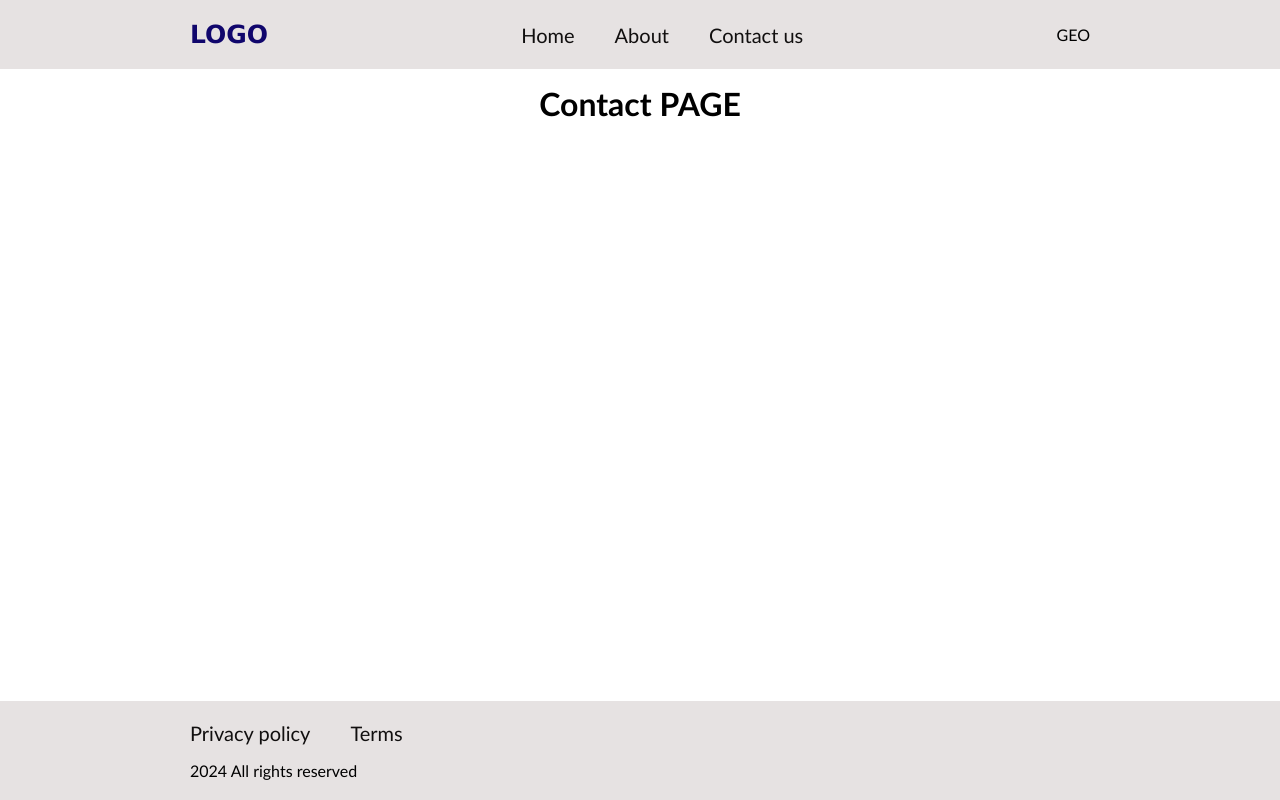
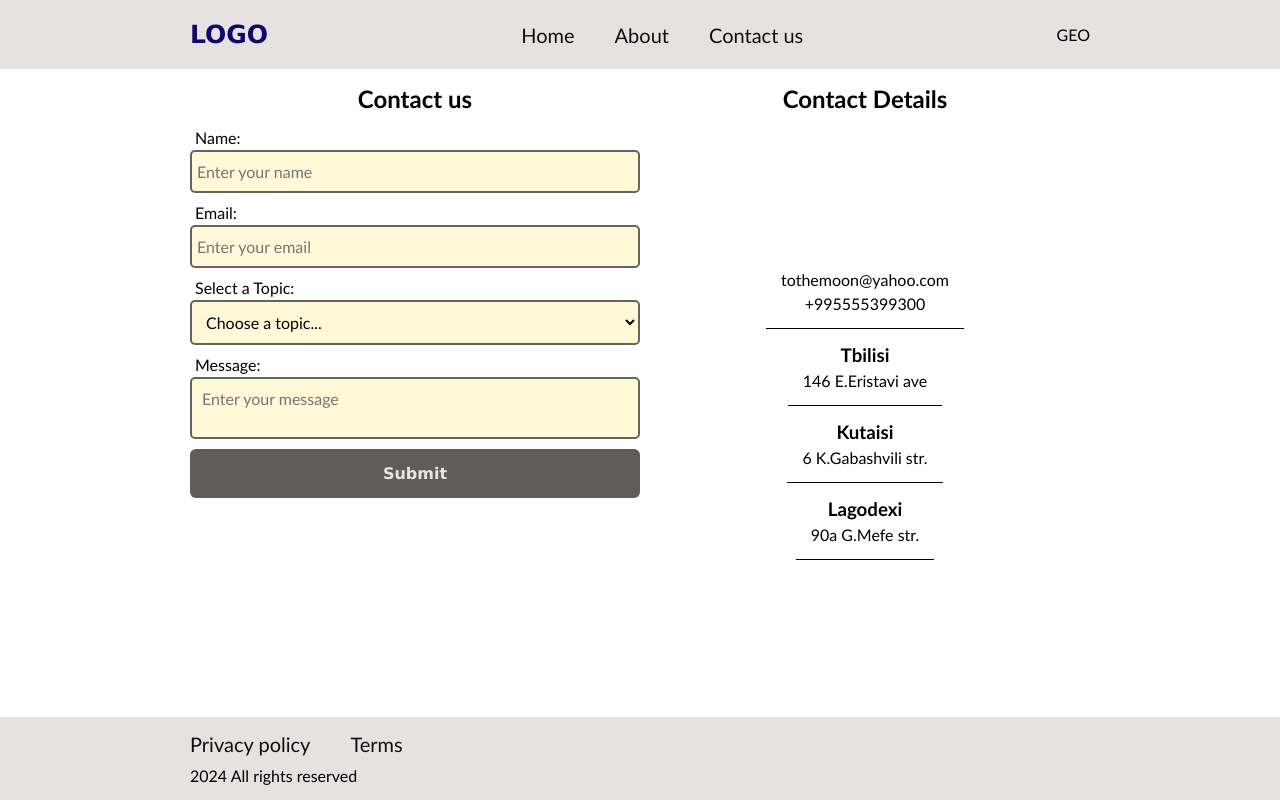
Before and after one commit to Tornik2/Assignment1, a React (Vite) app: page /contact in a window 1280 px wide. Built offline with nearby package versions, Linux system fonts and the light colour scheme.

Commit message:
Contact components css and jsx

```diff
--- a/src/components/Contact/Contact.css
+++ b/src/components/Contact/Contact.css
@@ -0,0 +1,109 @@
+.contact_page {
+  width: 100%;
+  display: flex;
+}
+.contact_left,
+.contact_right {
+  display: flex;
+  flex-direction: column;
+  width: 50%;
+}
+
+.contact_form {
+  display: flex;
+  flex-direction: column;
+}
+.form_group {
+  display: flex;
+  flex-direction: column;
+  margin-bottom: 10px;
+}
+
+label {
+  margin-bottom: 3px;
+  padding-left: 5px;
+}
+input {
+  font-family: "Gill Sans", "Gill Sans MT", Calibri, "Trebuchet MS", sans-serif;
+  font-size: 16px;
+}
+.form_input {
+  border: 2px solid rgb(104, 97, 97);
+  border-radius: 5px;
+  outline: none; /* Remove outline on focus */
+  background-color: rgb(255, 249, 216);
+  box-shadow: none;
+  padding: 10px 5px;
+}
+
+.form_input:focus,
+.form_select:focus,
+textarea:focus {
+  border: 2px solid rgb(204, 204, 201);
+  background-color: rgb(240, 228, 228);
+}
+input:focus::placeholder,
+textarea:focus::placeholder {
+  color: transparent; /* Hides the placeholder by making it transparent */
+}
+.form_select,
+textarea {
+  font-size: 16px;
+  resize: none;
+  width: 100%;
+  border: 2px solid rgb(104, 97, 97);
+  background-color: rgb(255, 249, 216);
+  font-family: "Gill Sans", "Gill Sans MT", Calibri, "Trebuchet MS", sans-serif;
+
+  padding: 10px;
+  border-radius: 5px;
+}
+
+/* button */
+.form_submit {
+  background-color: rgb(97, 92, 92);
+  font-size: 16px;
+  padding: 15px 45px;
+  border: none;
+  border-radius: 6px;
+  flex: 0 1 100%;
+  cursor: pointer;
+  color: rgb(236, 227, 227);
+  font-weight: 700;
+  font-family: "Lucida Sans", "Lucida Sans Regular", "Lucida Grande",
+    "Lucida Sans Unicode", Geneva, Verdana, sans-serif;
+}
+.form_submit:hover {
+  background-color: rgb(160, 160, 159);
+  color: black;
+}
+
+.contact_details {
+  flex-grow: 1;
+  display: flex;
+  flex-direction: column;
+  justify-content: center;
+  align-items: center;
+  text-align: center;
+}
+.contact_details_wrapper {
+  justify-content: center;
+  align-items: center;
+}
+.section_heading,
+.section_name {
+  text-align: center;
+  justify-content: center;
+}
+
+.contact_card {
+  padding: 15px;
+  display: flex;
+  flex-direction: column;
+  gap: 5px;
+  border-bottom: 1px solid black;
+}
+
+.form_textarea {
+  width: inherit;
+}
--- a/src/components/Contact/Contact.jsx
+++ b/src/components/Contact/Contact.jsx
@@ -2,8 +2,90 @@ import "./Contact.css";
 
 export function Contact() {
   return (
-    <main className="contact_page">
-      <h1>Contact PAGE</h1>
+    <main className="contact_page no-scrollbar">
+      <div className="contact_left">
+        <div className="section_heading">
+          <h1 className="section_name">Contact us</h1>
+        </div>
+        <form className="contact_form">
+          <div className="form_group">
+            <label htmlFor="name">Name:</label>
+            <input
+              type="text"
+              id="name"
+              name="name"
+              className="form_input"
+              placeholder="Enter your name"
+              value={""}
+              required
+            />
+          </div>
+
+          <div className="form_group">
+            <label htmlFor="email">Email:</label>
+            <input
+              type="email"
+              id="email"
+              name="email"
+              className="form_input"
+              placeholder="Enter your email"
+              value={""}
+              required
+            />
+          </div>
+
+          <div className="form_group">
+            <label htmlFor="topic">Select a Topic:</label>
+            <select id="topic" name="topic" className="form_select" required>
+              <option value="">Choose a topic...</option>
+              <option value="support">Support</option>
+              <option value="sales">Sales</option>
+              <option value="feedback">Feedback</option>
+              <option value="other">Other</option>
+            </select>
+          </div>
+
+          <div className="form_group">
+            <label htmlFor="message">Message:</label>
+            <textarea
+              id="message"
+              name="message"
+              className="form_textarea"
+              placeholder="Enter your message"
+              required
+            />
+          </div>
+
+          <button type="submit" className="form_submit">
+            Submit
+          </button>
+        </form>
+      </div>
+      <div className="contact_right">
+        <div className="contact_details_wrapper">
+          <h1 className="section_name contact_details_heading">
+            Contact Details
+          </h1>
+        </div>
+        <div className="contact_details">
+          <div className="contact_card">
+            <p className="contact_email">tothemoon@yahoo.com</p>
+            <p className="contact_phone">+995555399300</p>
+          </div>
+          <div className="contact_card">
+            <h3 className="city">Tbilisi</h3>
+            <p className="adress">146 E.Eristavi ave</p>
+          </div>
+          <div className="contact_card">
+            <h3 className="city">Kutaisi</h3>
+            <p className="adress">6 K.Gabashvili str.</p>
+          </div>
+          <div className="contact_card">
+            <h3 className="city">Lagodexi</h3>
+            <p className="adress">90a G.Mefe str.</p>
+          </div>
+        </div>
+      </div>
     </main>
   );
 }
--- a/src/components/Footer/Footer.css
+++ b/src/components/Footer/Footer.css
@@ -1,6 +1,6 @@
 .footer {
   background-color: rgb(230, 226, 226);
-  padding: 20px;
+  padding: 0px;
 }
 
 .footer_wrapper {
@@ -14,7 +14,7 @@
 .footer_navigation {
   display: flex;
   flex-direction: column;
-  gap: 16px;
+  gap: 10px;
 }
 .footer_navigation ul {
   display: flex;
@@ -53,7 +53,7 @@
 
 @media (min-width: 630px) {
   .footer {
-    padding: 20px 35px;
+    padding: 15px 35px;
   }
 
   .footer_navigation ul {
--- a/src/index.css
+++ b/src/index.css
@@ -10,6 +10,7 @@ li,
 p,
 h1,
 h2,
+h3,
 button {
   margin: 0;
   padding: 0;
```
